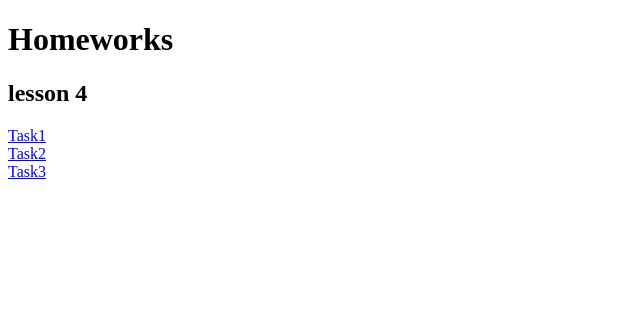
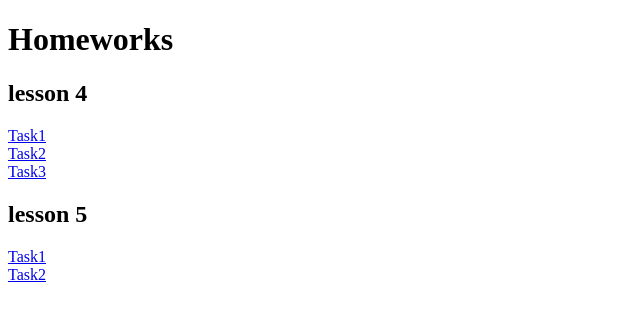
Before and after one commit to inventeddesign/Homeworks, a plain HTML site: page index.html in a window 1280 px wide. Shown: the whole page, without its empty margins (0-640 px from the left). Drawn offline with Linux system fonts and the light colour scheme.

Commit message:
hw5-pages

```diff
--- a/index.html
+++ b/index.html
@@ -6,10 +6,12 @@
     </head>
     <body>
       <h1>Homeworks</h1>
-
       <h2>lesson 4</h2>
         <a href="/HW-lesson4/task1.html">Task1 </a></li></br>
         <a href="/HW-lesson4/task2.html">Task2 </a></li></br>
         <a href="/HW-lesson4/task3.html">Task3 </a></li></br>
+      <h2>lesson 5</h2>
+        <a href="/HW-lesson5/task1.html">Task1 </a></li></br>
+        <a href="/HW-lesson5/task2.html">Task2 </a></li></br>
     </body>
 </html>
```
